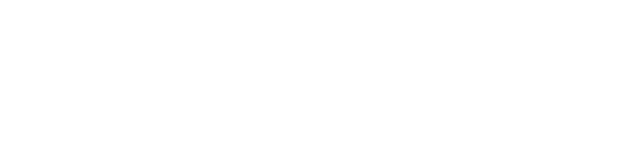
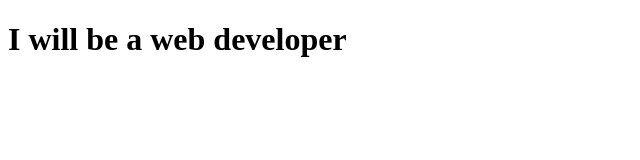
Before and after one commit to rakibulbadhon/my-first-repository, a plain HTML site: page index.html in a window 1280 px wide. Shown: the whole page, without its empty margins (0-640 px from the left). Drawn offline with Linux system fonts and the light colour scheme.

Commit message:
heading change

```diff
--- a/index.html
+++ b/index.html
@@ -7,6 +7,6 @@
     <title>my first github repo</title>
 </head>
 <body>
-
+    <h1>I will be a web developer</h1>
 </body>
 </html>
```
